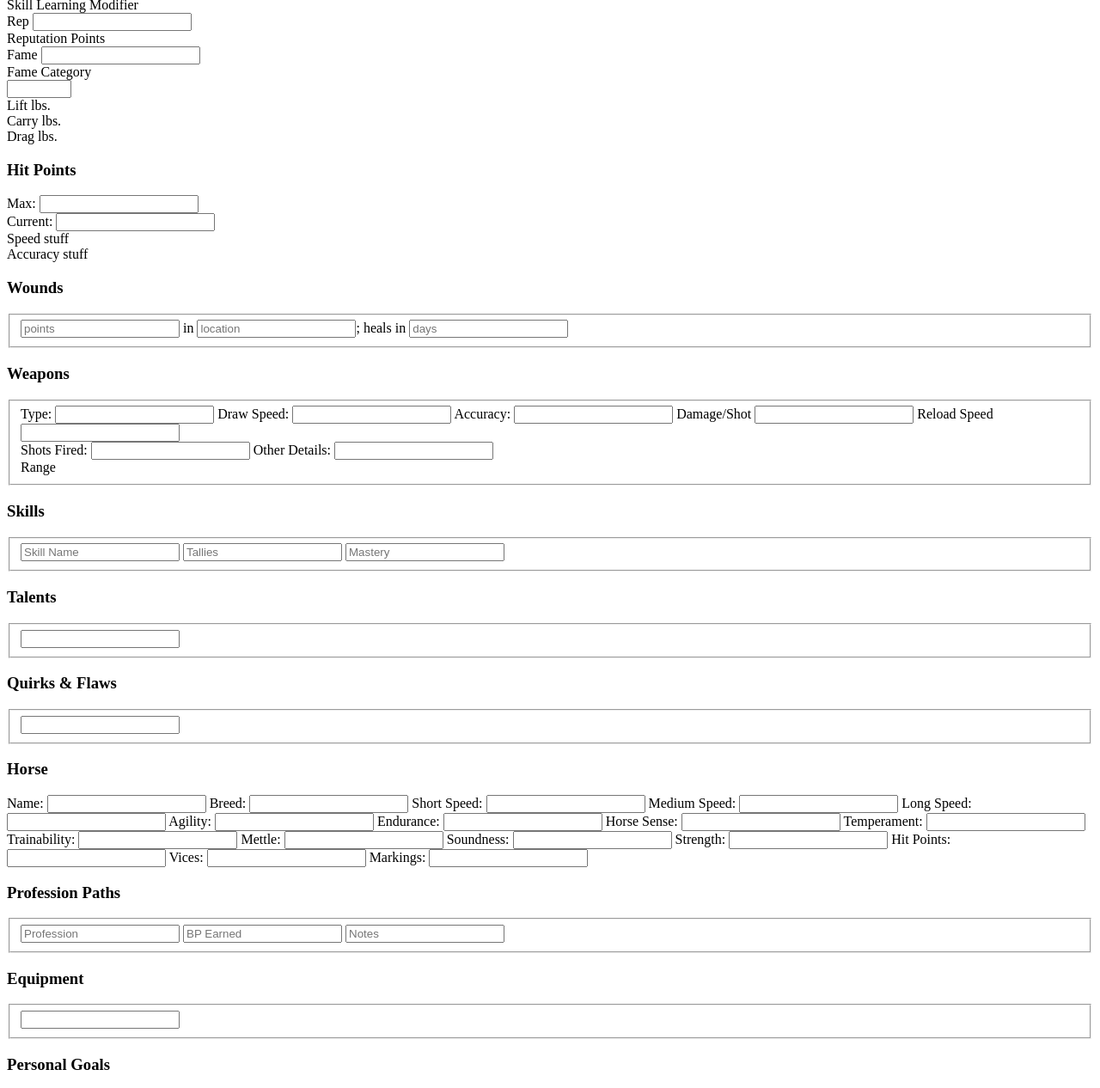
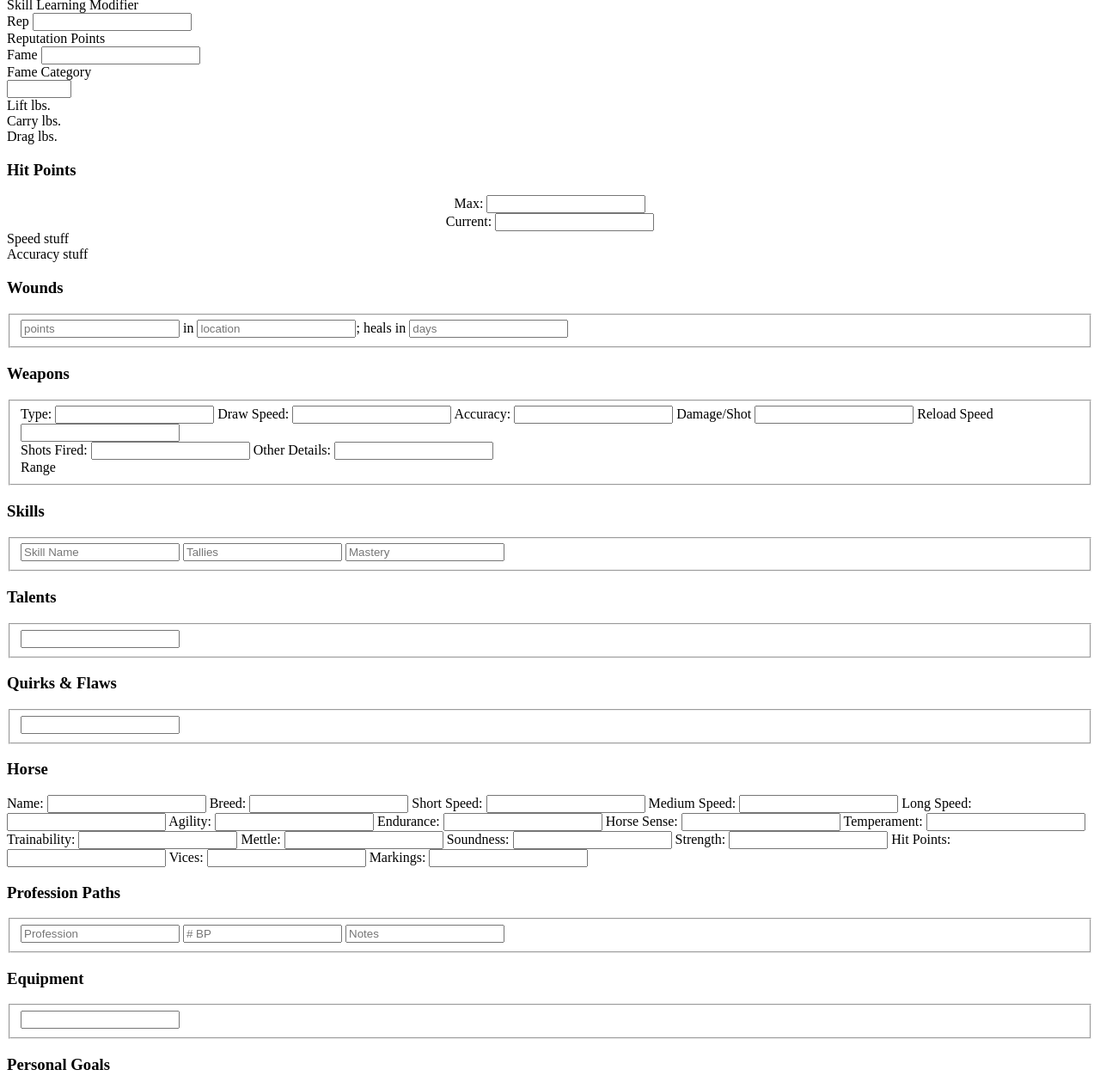
Before and after one commit to jake-shasteen/aces_eights_sheet, a plain HTML site: page index.html in a window 1280 px wide. Shown: the part 919-2185 px from the top of the page at 86% size. Drawn offline with Linux system fonts and the light colour scheme.

Commit message:
Small fixes

```diff
--- a/index.css
+++ b/index.css
@@ -2,10 +2,6 @@
     box-sizing:  border-box;
     font-family: 'Courier New', serif;
     font-weight: bold;
-}
-
-* + * {
-    margin:  5px;
 }
 
 .sheet-wrapper {
@@ -120,6 +116,12 @@ input.sheet-short {
     width:  30px;
 }
 
+input[type="number"].sheet-short {
+    width: 32px;
+    padding: 0;
+    margin: 0;
+}
+
 select.sheet-medium,
 input.sheet-medium {
     width:  100px;
@@ -173,6 +175,11 @@ h3 {
   font-size: 5px;
 }
 
+.sheet-label + span {
+    display: block;
+    text-align: center;
+}
+
 .sheet-box {
   margin: 0;
   padding: 5px;
--- a/index.html
+++ b/index.html
@@ -304,8 +304,8 @@ on("change:cha_value", function() {
       </div>
       <div class="health">
         <h3>Hit Points</h3>
-        <div>Max: <input type="number" name="attr_hit_points_max"></div>
-        <div>Current: <input type="number" name="attr_hit_points"></div>
+        <div style="text-align:center">Max: <input type="number" name="attr_hit_points_max"></div>
+        <div style="text-align:center">Current: <input type="number" name="attr_hit_points"></div>
       </div>
     </div>
     <div class="vertical-set flex-one-and-a-half">
@@ -386,7 +386,7 @@ on("change:cha_value", function() {
         <h3>Profession Paths</h3>
         <fieldset class="repeating_professions">
           <input type="text" class="medium" name="attr_profession_name" placeholder="Profession">
-          <input type="text" name="attr_profession_bp" placeholder="BP Earned">
+          <input type="text" name="attr_profession_bp" placeholder="# BP">
           <input type="text" class="medium" name="notes" placeholder="Notes">
         </fieldset>
       </div>
```
